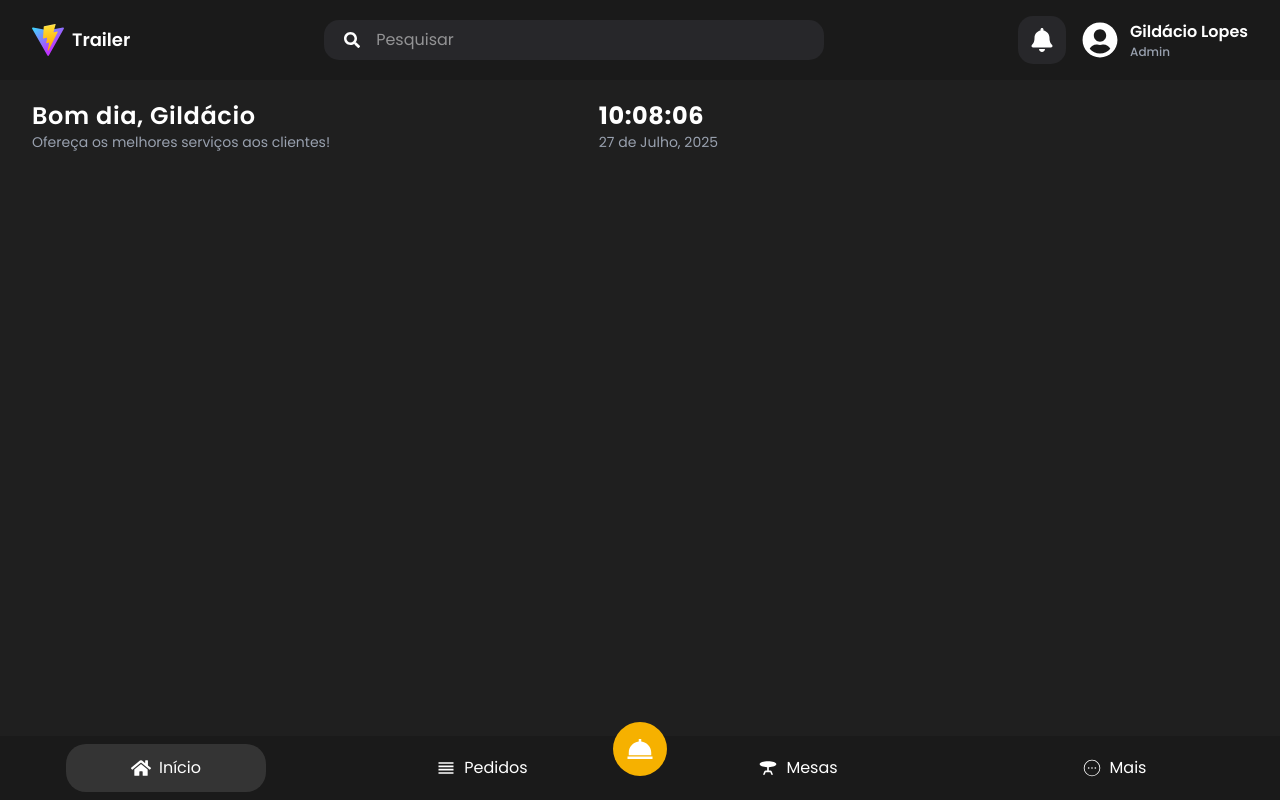
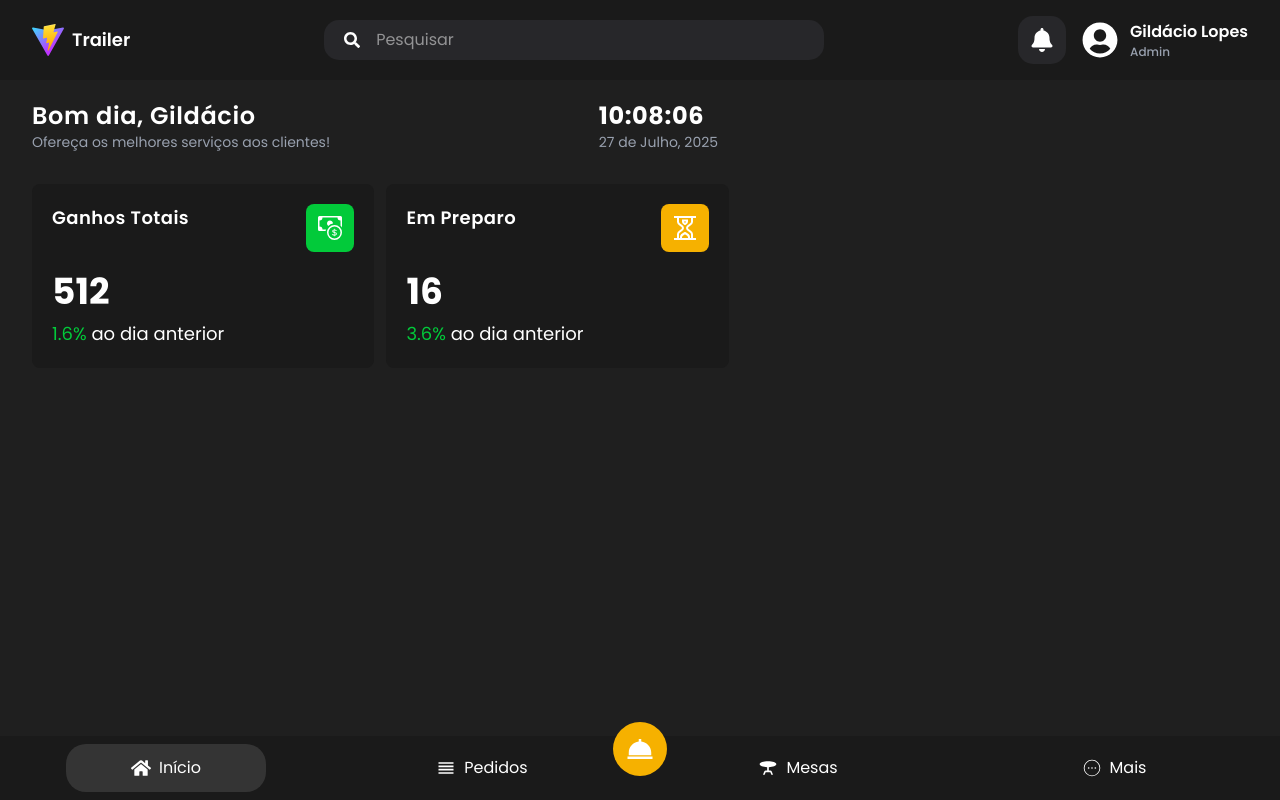
Before and after one commit to Gildaciolopes/trailer-system, a React (Vite) app in the folder frontend/: page / in a window 1280 px wide. Built offline with nearby package versions, Linux system fonts and the light colour scheme.

Commit message:
feat: adds MiniCard to the Home component to display earnings and status information

```diff
--- /dev/null
+++ b/frontend/src/components/home/MiniCard.jsx
@@ -0,0 +1,28 @@
+import React from "react";
+
+const MiniCard = ({ title, icon, number, footerNum }) => {
+  return (
+    <div className="bg-[#1a1a1a] py-5 px-5 rounded-lg w-[50%]">
+      <div className="flex items-start justify-between">
+        <h1 className="text-white text-lg font-semibold tracking-wide">
+          {title}
+        </h1>
+        <button
+          className={`${
+            title === "Ganhos Totais" ? "bg-[#02ca3a]" : "bg-[#f6b100] "
+          } p-3 rounded-lg text-white text-2xl`}
+        >
+          {icon}
+        </button>
+      </div>
+      <div>
+        <h1 className="text-white text-4xl font-bold mt-5">{number}</h1>
+        <h1 className="text-white text-lg mt-2">
+          <span className="text-[#02ca3a]">{footerNum}% </span>ao dia anterior
+        </h1>
+      </div>
+    </div>
+  );
+};
+
+export default MiniCard;
--- a/frontend/src/pages/Home.jsx
+++ b/frontend/src/pages/Home.jsx
@@ -1,6 +1,9 @@
 import React from "react";
 import BottomNav from "@/components/shared/BottomNav";
 import Greetings from "@/components/home/Greetings";
+import MiniCard from "@/components/home/MiniCard";
+import { BsCashCoin } from "react-icons/bs";
+import { GrInProgress } from "react-icons/gr";
 
 const Home = () => {
   return (
@@ -8,6 +11,20 @@ const Home = () => {
       {/* Left Div */}
       <div className="flex-[3] ">
         <Greetings />
+        <div className="flex items-center w-full gap-3 px-8 mt-8">
+          <MiniCard
+            title="Ganhos Totais"
+            icon={<BsCashCoin />}
+            number={512}
+            footerNum={1.6}
+          />
+          <MiniCard
+            title="Em Preparo"
+            icon={<GrInProgress />}
+            number={16}
+            footerNum={3.6}
+          />
+        </div>
       </div>
 
       {/* Right Div */}
```
